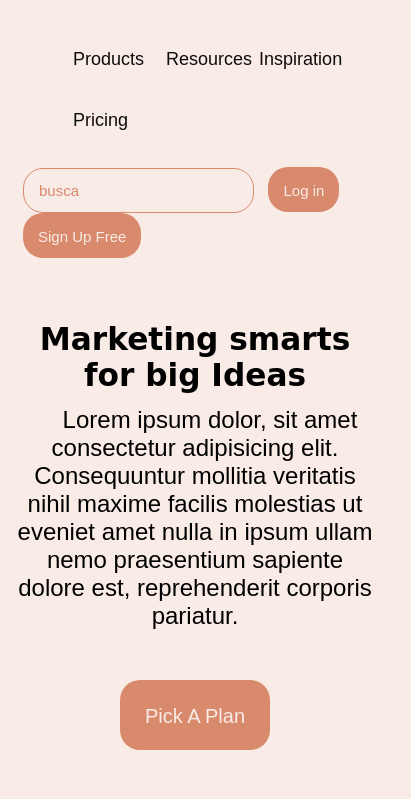
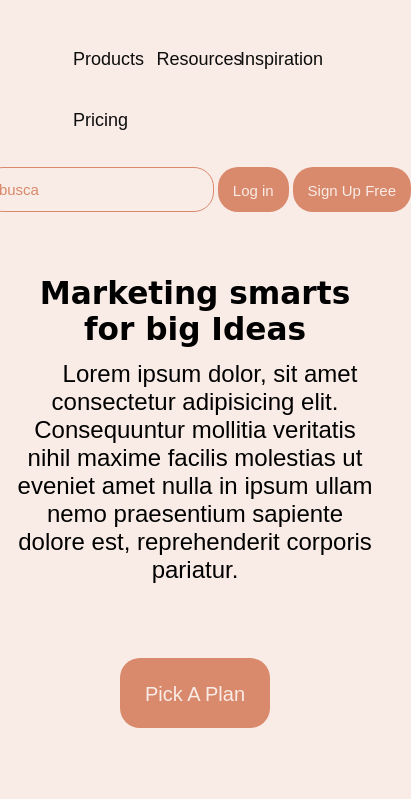
Before and after one commit to antonimatheus/Minha-Landing, a plain HTML site: page index.html in a window 390 px wide. Shown: the top 799 px of the page, 411 px wide, since content can reach past the window. Drawn offline with Linux system fonts and the light colour scheme; a web font is replaced by a local one.

Commit message:
Atualização v6

```diff
--- a/estilo/menorstyle.css
+++ b/estilo/menorstyle.css
@@ -10,20 +10,23 @@
     nav {
         display: flex;
         flex-direction: column;
-        margin: 0 auto;
-        align-items: center;
     }
 
     form {
-        margin: 0 auto;
+        width: 50%;
+        margin: auto;
+        display: flex;
+        align-items: center;
+        justify-content: center;
+
     }
 
     li {
-        width: 15%;
+        width: 10vw;
     }
 
     input {
-        margin-left: 10px;
+        margin-left: 1vw;
     }
 
     main {
@@ -60,6 +63,4 @@
     #img2 {
         width: 100%;
     }
-
-
 }
```
